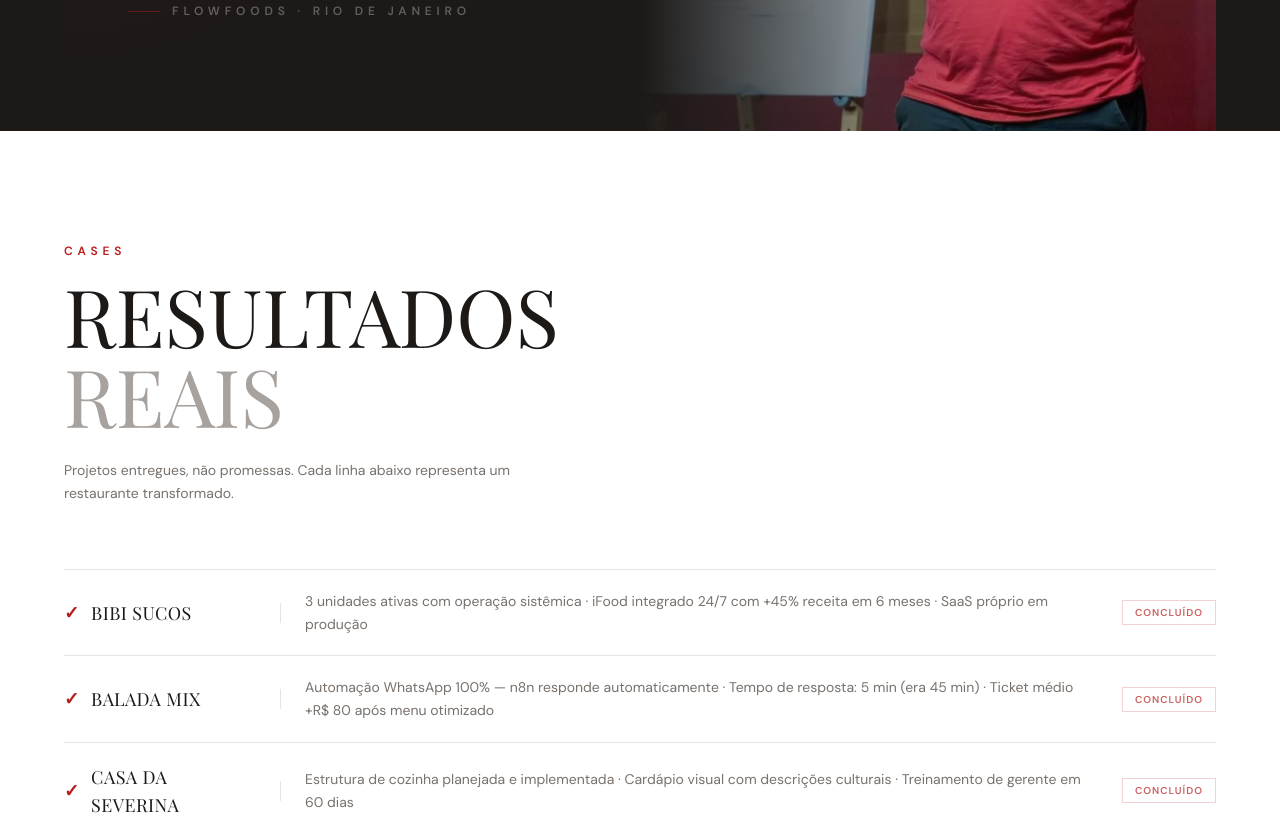
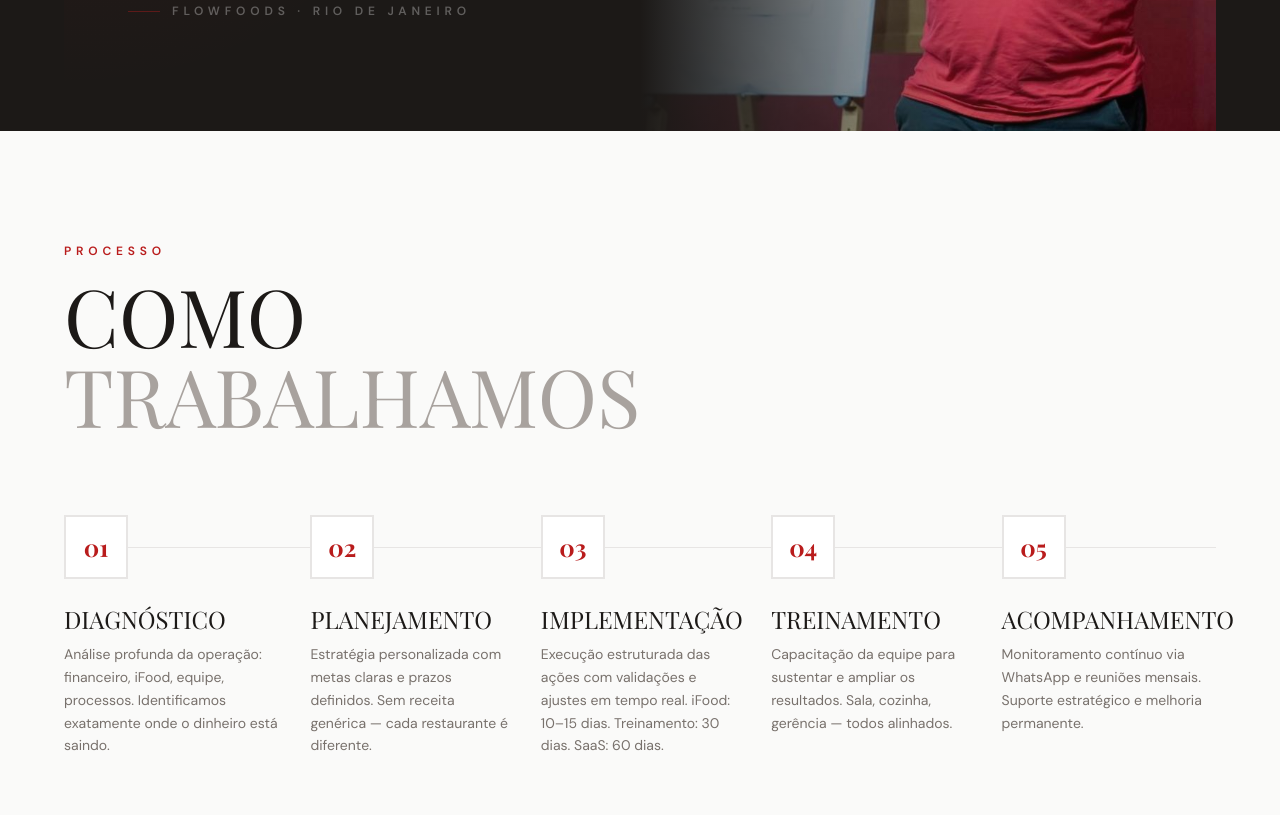
Before and after one commit to Flowfoods/flowfoods, a Next.js app: page / in a window 1280 px wide. Shown: the part 5440-6255 px from the top of the page. Built offline with nearby package versions, Linux system fonts and the light colour scheme.

Commit message:
remove: seção Cases (Resultados Reais) removida da página

```diff
--- a/src/app/page.tsx
+++ b/src/app/page.tsx
@@ -4,7 +4,6 @@ import Sobre from '@/components/Sobre';
 import Galeria from '@/components/Galeria';
 import Servicos from '@/components/Servicos';
 import Citacao from '@/components/Citacao';
-import Cases from '@/components/Cases';
 import Processo from '@/components/Processo';
 import Diferenciais from '@/components/Diferenciais';
 import CTA from '@/components/CTA';
@@ -31,7 +30,6 @@ export default function Home() {
         <Galeria />
         <Servicos />
         <Citacao />
-        <Cases />
         <Processo />
         <Diferenciais />
         <Investimento />
```
